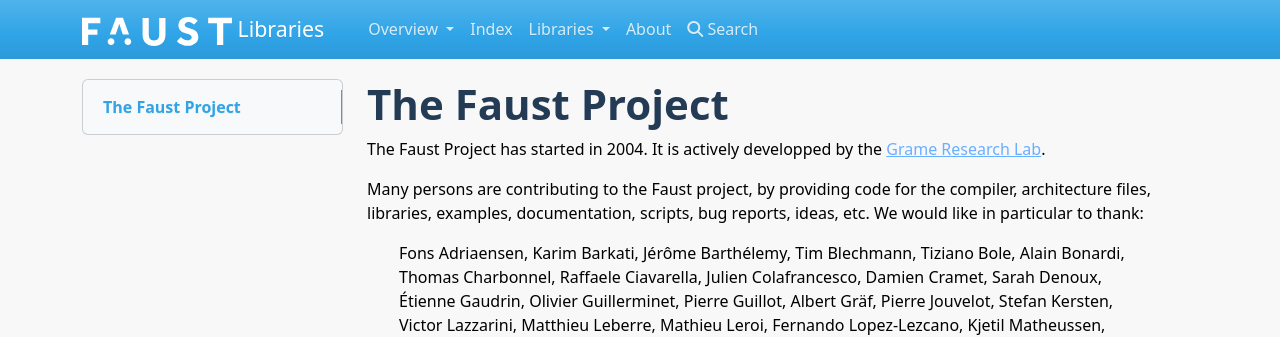
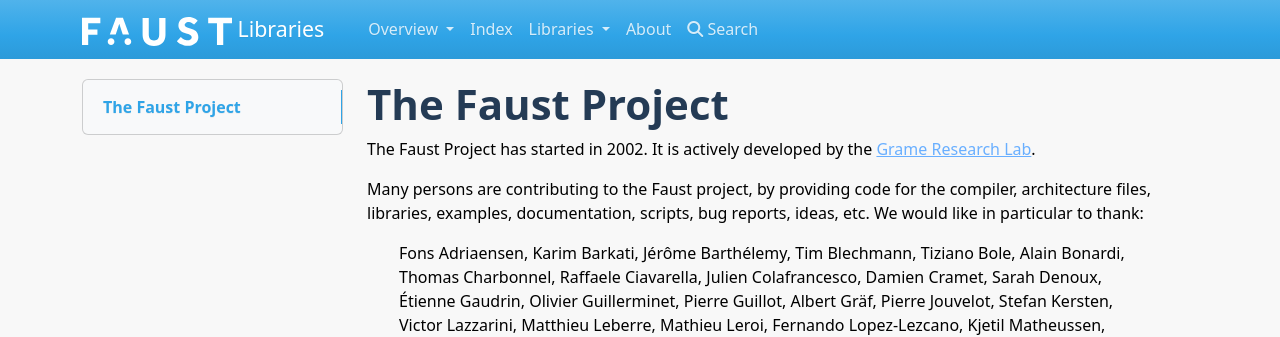
Before and after one commit to grame-cncm/faustlibraries, an MkDocs documentation site: the page built from doc/docs/about.md, in a window 1280 px wide and 900 px high. Shown: the top 337 px of the window. Built offline with MkDocs 1.6.1, drawn with Linux system fonts in a browser that asks for light colours; nearby versions of some CDN libraries; library files that are not in the unit come from our copies.

```diff
--- a/doc/docs/about.md
+++ b/doc/docs/about.md
@@ -1,6 +1,6 @@
 # The Faust Project
 
-The Faust Project has started in 2004. It is actively developped by the [Grame Research Lab](https://www.grame.fr/recherche).
+The Faust Project has started in 2002. It is actively developed by the [Grame Research Lab](https://www.grame.fr/recherche).
 
 Many persons are contributing to the Faust project, by providing code for the
 compiler, architecture files, libraries, examples, documentation, scripts, bug
```
Also changed, not shown: doc/docs/contributing.md (+2 -0 lines), resources/README.md, 4 other files.
